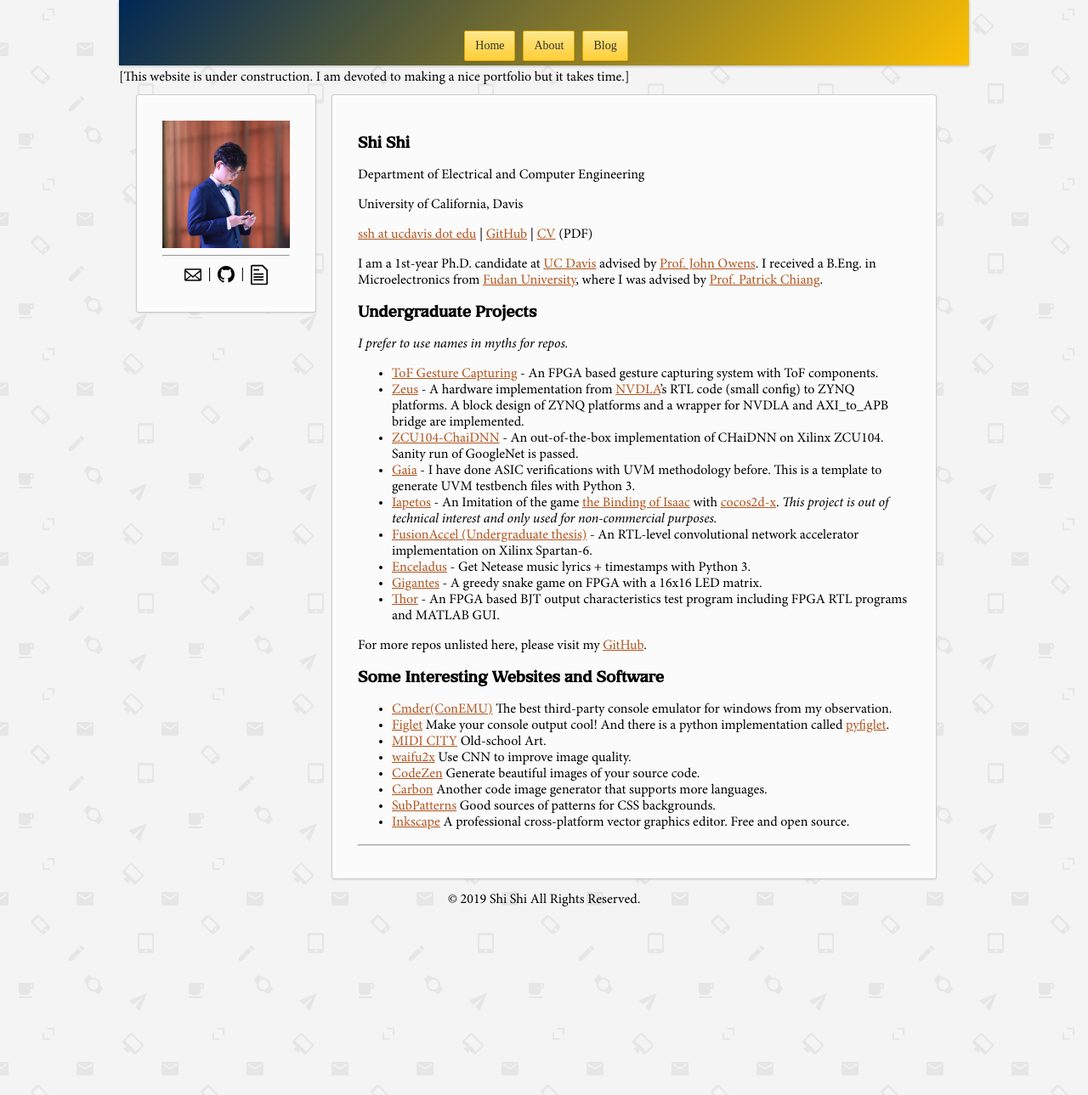
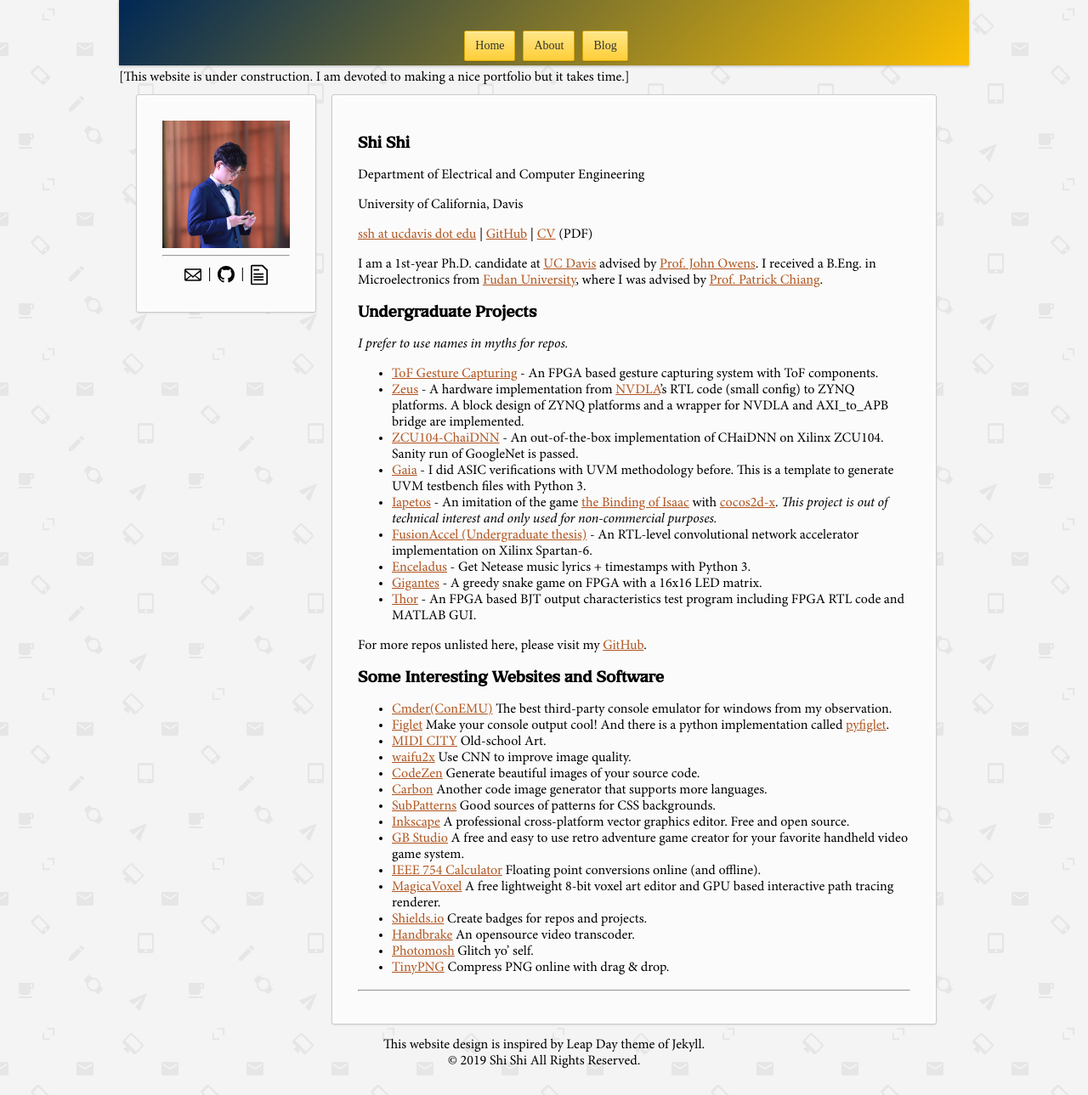
Before and after one commit to GeraltShi/GeraltShi.github.io, a Jekyll site: the page built from about.md, in a window 1280 px wide. Shown: the whole page at 85% size. Built offline with Jekyll 4.4.1, drawn with Linux system fonts in a browser that asks for light colours.

Commit message:
Update about page

```diff
--- a/_layouts/default.html
+++ b/_layouts/default.html
@@ -20,6 +20,7 @@
 
   </body>
   <footer>
+        This website design is inspired by Leap Day theme of Jekyll. <br>
         © 2019 Shi Shi All Rights Reserved.
   </footer>
 </html>
--- a/about.md
+++ b/about.md
@@ -22,12 +22,12 @@ I am a 1st-year Ph.D. candidate at [UC Davis](https://www.ucdavis.edu){:target="
 - [Zeus](https://github.com/GeraltShi/Zeus){:target="_blank"} - A hardware implementation from [NVDLA](http://nvdla.org/){:target="_blank"}'s RTL code (small config) to ZYNQ platforms.
 A block design of ZYNQ platforms and a wrapper for NVDLA and AXI_to_APB bridge are implemented.
 - [ZCU104-ChaiDNN](https://github.com/GeraltShi/ZCU104-ChaiDNN){:target="_blank"} - An out-of-the-box implementation of CHaiDNN on Xilinx ZCU104. Sanity run of GoogleNet is passed.
-- [Gaia](https://github.com/GeraltShi/Gaia){:target="_blank"} - I have done ASIC verifications with UVM methodology before. This is a template to generate UVM testbench files with Python 3.
-- [Iapetos](https://github.com/GeraltShi/Iapetos){:target="_blank"} - An Imitation of the game [the Binding of Isaac](https://store.steampowered.com/app/113200/The_Binding_of_Isaac/){:target="_blank"} with [cocos2d-x](https://cocos2d-x.org/){:target="_blank"}. *This project is out of technical interest and only used for non-commercial purposes.*
+- [Gaia](https://github.com/GeraltShi/Gaia){:target="_blank"} - I did ASIC verifications with UVM methodology before. This is a template to generate UVM testbench files with Python 3.
+- [Iapetos](https://github.com/GeraltShi/Iapetos){:target="_blank"} - An imitation of the game [the Binding of Isaac](https://store.steampowered.com/app/113200/The_Binding_of_Isaac/){:target="_blank"} with [cocos2d-x](https://cocos2d-x.org/){:target="_blank"}. *This project is out of technical interest and only used for non-commercial purposes.*
 - [FusionAccel (Undergraduate thesis)](https://arxiv.org/abs/1907.02217){:target="_blank"} - An RTL-level convolutional network accelerator implementation on Xilinx Spartan-6.
 - [Enceladus](https://github.com/GeraltShi/Enceladus){:target="_blank"} - Get Netease music lyrics + timestamps with Python 3.
 - [Gigantes](https://github.com/GeraltShi/Gigantes){:target="_blank"} - A greedy snake game on FPGA with a 16x16 LED matrix.
-- [Thor](https://github.com/GeraltShi/Thor){:target="_blank"} - An FPGA based BJT output characteristics test program including FPGA RTL programs and MATLAB GUI.
+- [Thor](https://github.com/GeraltShi/Thor){:target="_blank"} - An FPGA based BJT output characteristics test program including FPGA RTL code and MATLAB GUI.
 
 For more repos unlisted here, please visit my [GitHub](https://github.com/GeraltShi/){:target="_blank"}.
 
@@ -41,5 +41,12 @@ For more repos unlisted here, please visit my [GitHub](https://github.com/Geralt
 - [Carbon](https://carbon.now.sh/){:target="_blank"} Another code image generator that supports more languages.
 - [SubPatterns](https://www.toptal.com/designers/subtlepatterns/){:target="_blank"} Good sources of patterns for CSS backgrounds.
 - [Inkscape](https://inkscape.org/){:target="_blank"} A professional cross-platform vector graphics editor. Free and open source.
+- [GB Studio](https://www.gbstudio.dev/){:target="_blank"} A free and easy to use retro adventure game creator for your favorite handheld video game system.
+- [IEEE 754 Calculator](http://weitz.de/ieee/){:target="_blank"} Floating point conversions online (and offline).
+- [MagicaVoxel](https://ephtracy.github.io/){:target="_blank"} A free lightweight 8-bit voxel art editor and GPU based interactive path tracing renderer.
+- [Shields.io](https://shields.io/){:target="_blank"} Create badges for repos and projects.
+- [Handbrake](https://handbrake.fr/){:target="_blank"} An opensource video transcoder.
+- [Photomosh](https://photomosh.com/){:target="_blank"} Glitch yo' self.
+- [TinyPNG](https://tinypng.com){:target="_blank"} Compress PNG online with drag & drop.
 
 ---
```
